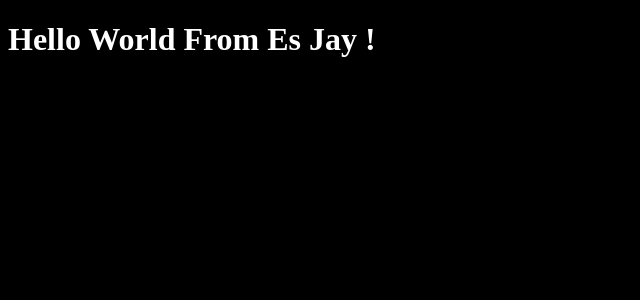
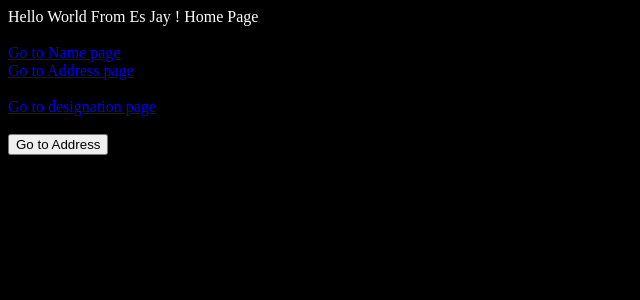
Before and after one commit to EsJayEff/esjayhelloworldVercel, a Next.js app: page / in a window 1280 px wide. Shown: the top 300 px of the page, without its empty margins (0-640 px from the left). Built offline with nearby package versions, Linux system fonts and the light colour scheme.

Commit message:
Update Version

```diff
--- a/app/head.tsx
+++ b/app/head.tsx
@@ -1,7 +1,7 @@
 export default function Head() {
   return (
     <>
-      <title>Hello World From Es Jay !</title>
+      <title>First website from Es Jay !</title>
       <meta content="width=device-width, initial-scale=1" name="viewport" />
       <meta name="description" content="Generated by create next app" />
       <link rel="icon" href="/favicon.ico" />
--- a/app/page.tsx
+++ b/app/page.tsx
@@ -1,10 +1,29 @@
+"use client";
+
 //npm run devimport Image from 'next/image'
 import { Inter } from '@next/font/google'
 //import styles from './page.module.css'
 const inter = Inter({ subsets: ['latin'] })
+import Link from 'next/link'
+import { useRouter } from 'next/navigation';
 
 export default function Home() {
+  const router =useRouter();
   return (
-          <h1><div style={{color:"white"}}>Hello World From Es Jay !</div></h1>
-  )
+          <div style={{color:"white"}}>Hello World From Es Jay ! Home Page
+          <br/>
+          <br/>
+          <Link href="/name"> Go to Name page</Link>
+          <br/>
+          <Link href="/name/address"> Go to Address page</Link>
+<br/>
+<br/>
+<Link href="/designation"> Go to designation page</Link>
+
+
+<br/>
+<br/>
+<button type="button" onClick={()=>router.push("/name/address")}>Go to Address</button>
+          </div>
+          )
 }
```
Also changed, not shown: app/(profession)/designation/layout.tsx (added, +18 -0 lines), app/(profession)/designation/page.tsx (added, +11 -0 lines), app/name/[username]/page.tsx (added, +17 -0 lines), app/name/address/page.tsx (added, +14 -0 lines), app/name/page.tsx (added, +14 -0 lines).
